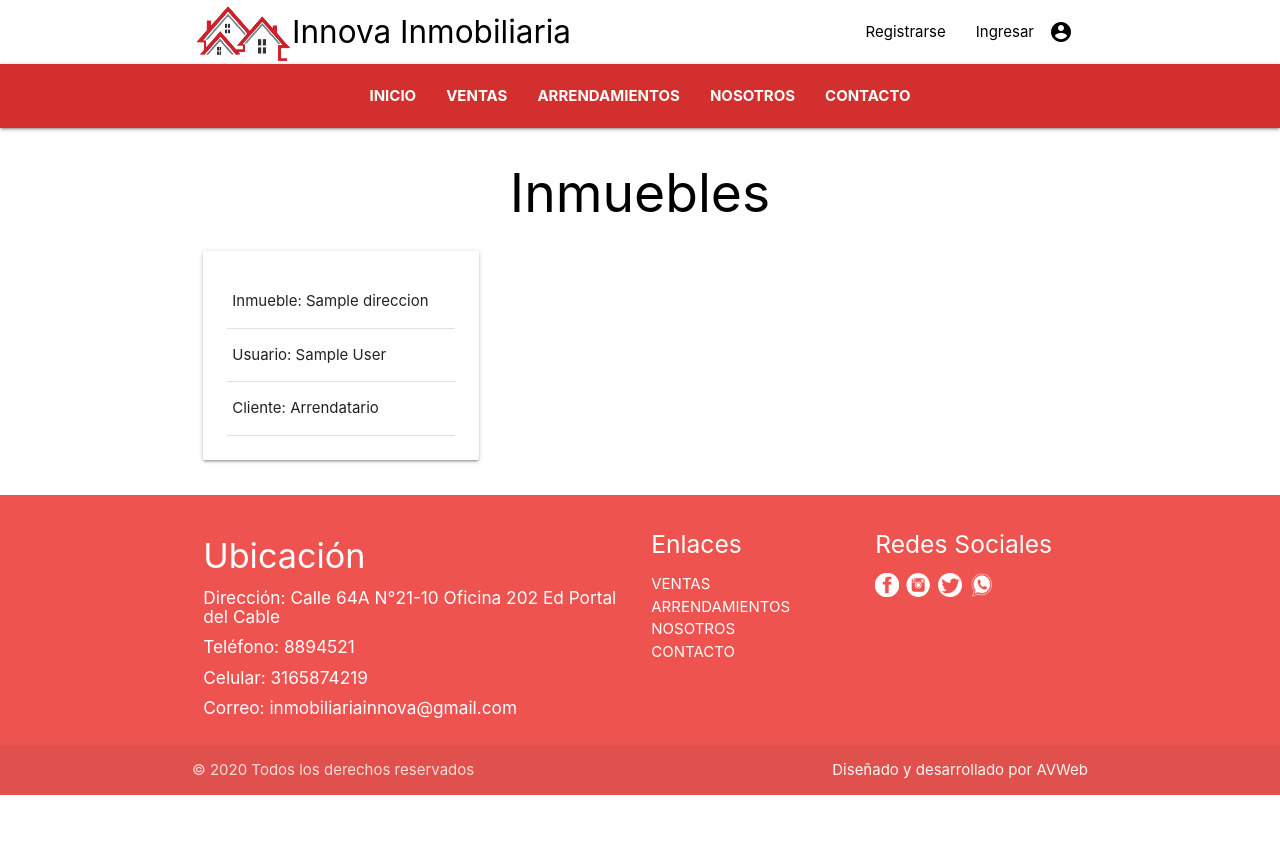
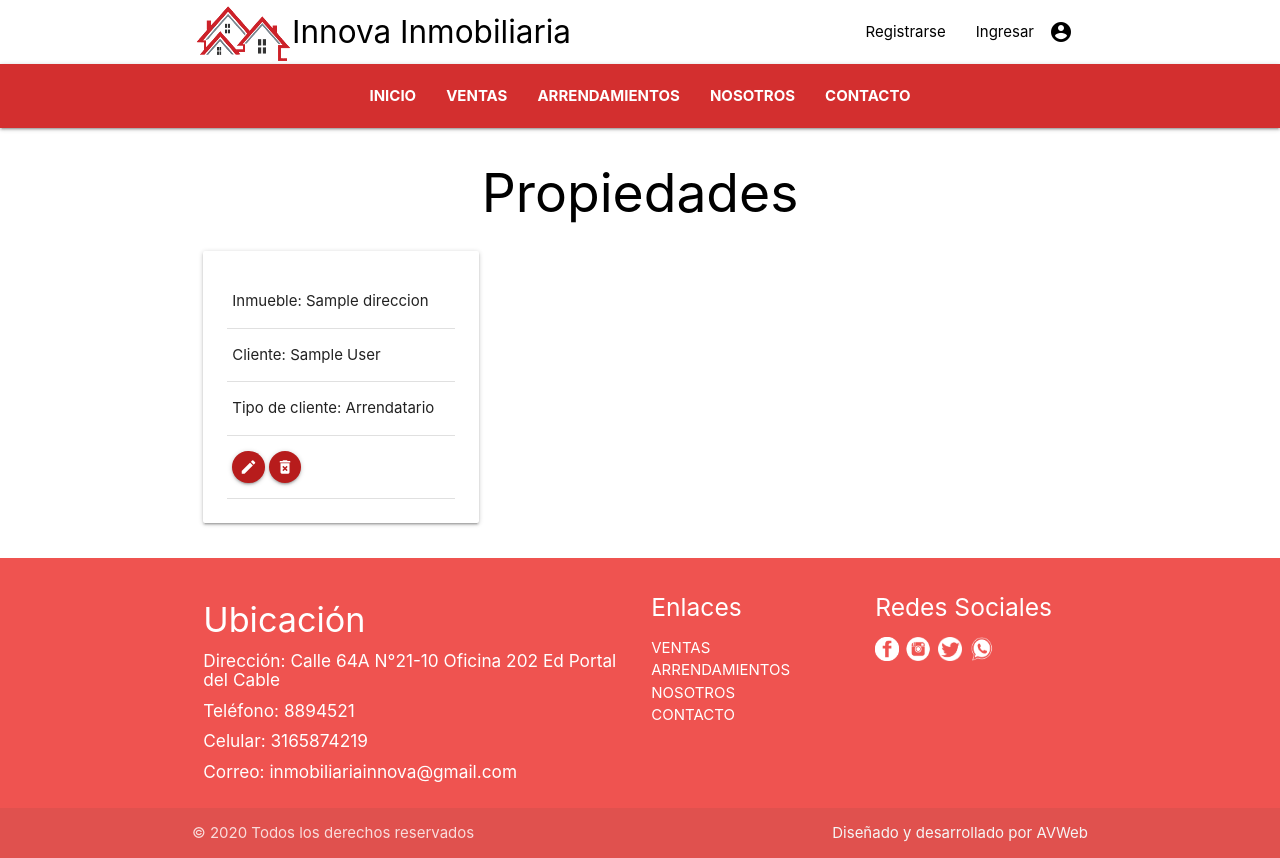
Before and after one commit to Vanne280/Proyecto-Inmobiliaria, a Django app: template templates/asesor/inmuebles.html in a window 1280 px wide. Before the commit the page ends 795 px from the top, so only its background shows below. Run offline with Django 3.2, Linux system fonts and the light colour scheme; the template is opened without the code that fills it: most values are stand-ins (such as "Sample title", 1, 10 or a date in 2020); some libraries are stand-ins or nearby versions.

Commit message:
Vista de editar y eliminar
Se crearon las vistas para eliminar y editar la gestión de las propiedades

```diff
--- a/templates/asesor/inmuebles.html
+++ b/templates/asesor/inmuebles.html
@@ -6,7 +6,7 @@
 
 {% block container %}
 
-<h2 class="header center black-text text-lighten-3">Inmuebles</h2>
+<h2 class="header center black-text text-lighten-3">Propiedades</h2>
 
 <div class="row">
   {% for data in gestion %}
@@ -19,14 +19,25 @@
             {% endfor %}
 
             {% for u in data.usuario.all %}
-                <tr><td>Usuario: {{ u.first_name }} {{ u.last_name }}</td></tr>
+              <tr><td>Cliente: {{ u.first_name }} {{ u.last_name }}</td></tr>
             {% endfor %}
 
             {% if data.tipo_cliente == True %}
-                <td>Cliente: Propietario</td>
+              <td>Tipo de cliente: Propietario</td>
             {% else %}
-                <td>Cliente: Arrendatario</td>
+              <td>Tipo de cliente: Arrendatario</td>
             {% endif %}
+
+            <tr>
+              <td>
+                <a href="{% url 'editar_gestion' data.id %}" class="btn-floating btn-small waves-effect waves-light red darken-4">
+                  <i class="small material-icons">create</i>
+                </a>
+                <a href="{% url 'eliminar_gestion' data.id %}" class="btn-floating btn-small waves-effect waves-light red darken-4">
+                  <i class="small material-icons">delete_forever</i>
+                </a>
+              </td>
+            </tr>
 
           </table>
         </div>
--- a/templates/base/base.html
+++ b/templates/base/base.html
@@ -38,7 +38,7 @@
                   <li><h6>{{ user.perfil.IDRol.nombre }} {{ user.username }}</h6></li>
                   <li class="divider"></li>
                   <li><a href="{% url 'gestion' %}">Gestión de inmuebles</a></li>
-                  <li><a href="{% url 'listado' %}">Inmuebles y propietarios</a></li>
+                  <li><a href="{% url 'listar_gestion' %}">Inmuebles y propietarios</a></li>
                   <li class="divider"></li>
                   <li><a href="{% url 'crear' %}">Ingreso de inmuebles</a></li>
                   <li><a href="{% url 'listar' %}">Listado de inmuebles</a></li>
```
Also changed, not shown: inmobiliaria/urls.py (+7 -1 lines), inmueble/views.py (+23 -1 lines), templates/asesor/inmuebles_confirm_delete.html (added, +15 -0 lines). Lines whose indentation alone changed are shown as unchanged.
